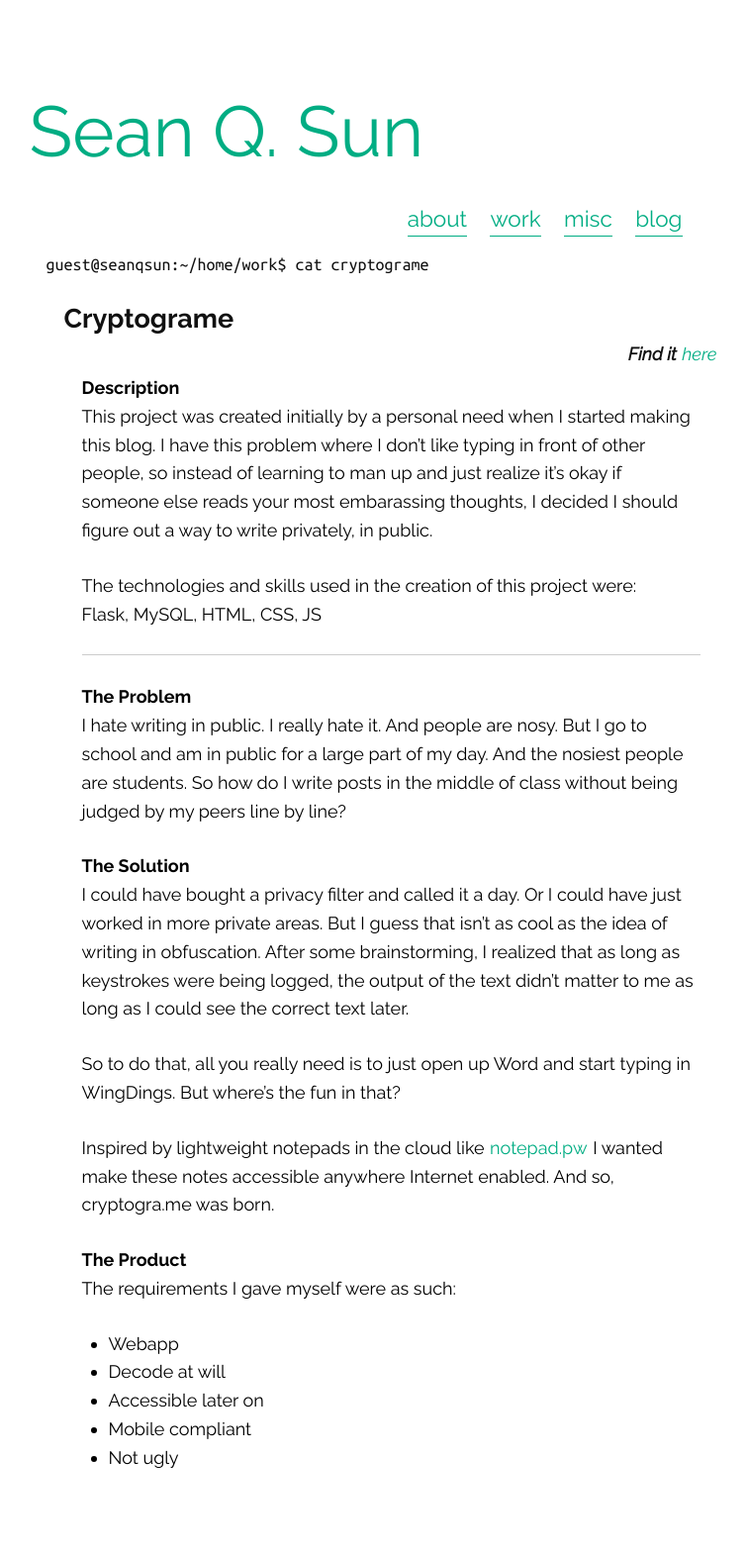
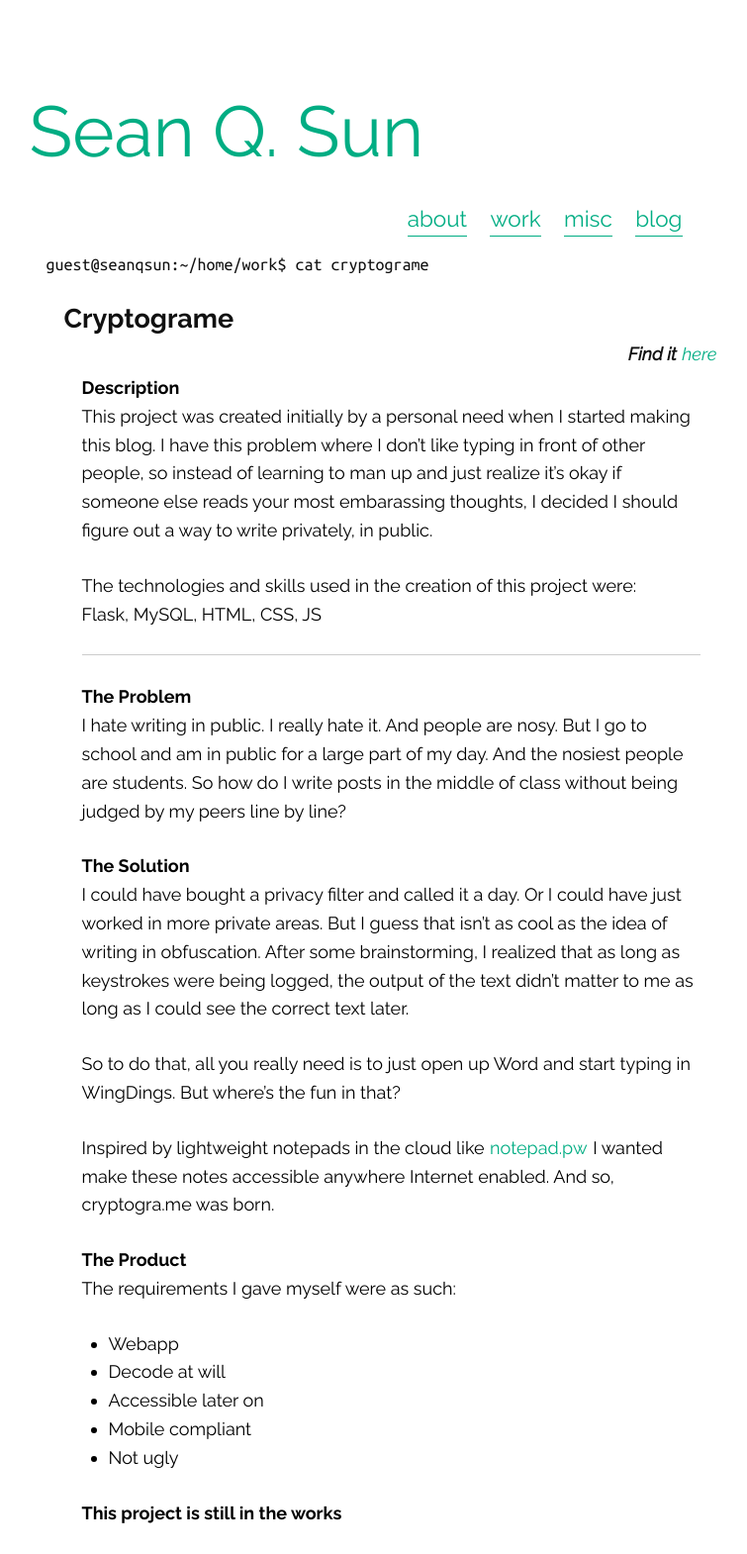
Before and after one commit to Sean-Q-Sun/Sean-Q-Sun.github.io, a Jekyll site: the page built from projects/cryptograme.md, in a window 1280 px wide. Shown: the whole page at 99% size, without its empty margins (245-1000 px from the left). Built offline with Jekyll 4.4.1, drawn with Linux system fonts in a browser that asks for light colours; before the commit the page ends 1515 px from its top, so only the background shows below that.

Commit message:
cryptograme writeup

```diff
--- a/projects/cryptograme.md
+++ b/projects/cryptograme.md
@@ -36,3 +36,5 @@ The requirements I gave myself were as such:
 * Accessible later on
 * Mobile compliant
 * Not ugly
+
+**This project is still in the works**
```
